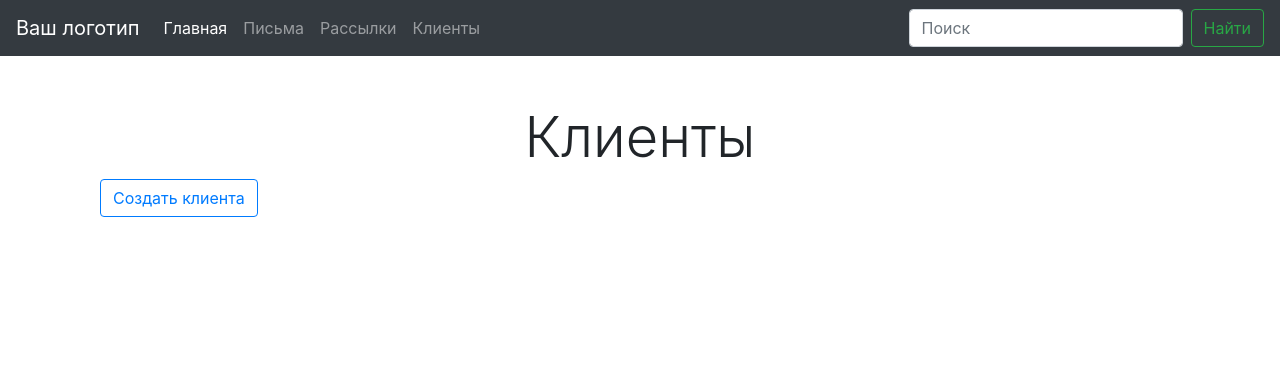
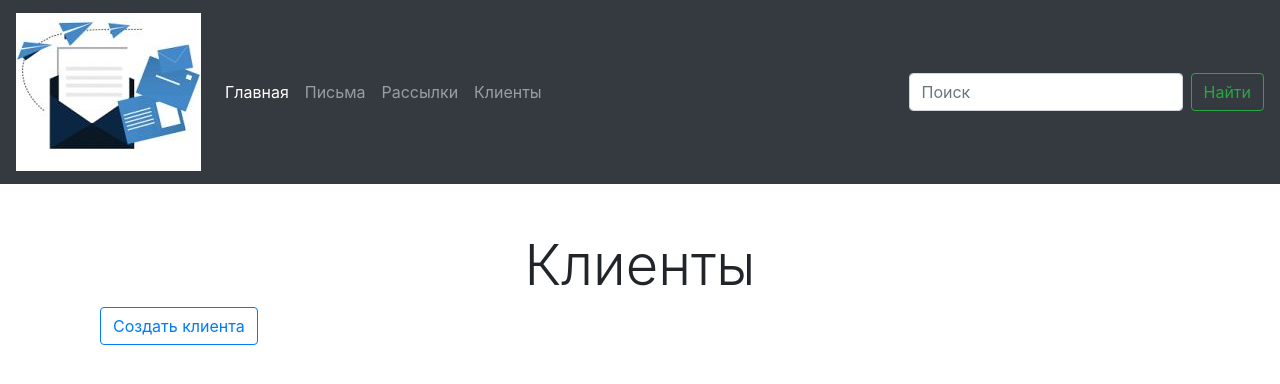
Before and after one commit to asdzog/mailing_management, a Django app: page /clients/client_list/ in a window 1280 px wide. Shown: the top 384 px of the page. Run offline with Django 5.2, Linux system fonts and the light colour scheme; data that the repository does not hold is empty; some libraries are stand-ins or nearby versions.

Commit message:
edit inc_navbar.html

```diff
--- a/mailings/templates/mailings/includes/inc_navbar.html
+++ b/mailings/templates/mailings/includes/inc_navbar.html
@@ -1,5 +1,8 @@
+{% load static %}
 <nav class="navbar navbar-expand-lg navbar-dark bg-dark">
-  <a class="navbar-brand" href="#">Ваш логотип</a>
+<a class="navbar-brand" href="#">
+  <img src="{% static 'img/logo.png' %}" alt="Логотип">
+</a>
   <button class="navbar-toggler" type="button" data-toggle="collapse" data-target="#navbarSupportedContent" aria-controls="navbarSupportedContent" aria-expanded="false" aria-label="Toggle navigation">
     <span class="navbar-toggler-icon"></span>
   </button>
```
Also changed, not shown: static/img/logo.png (added).
